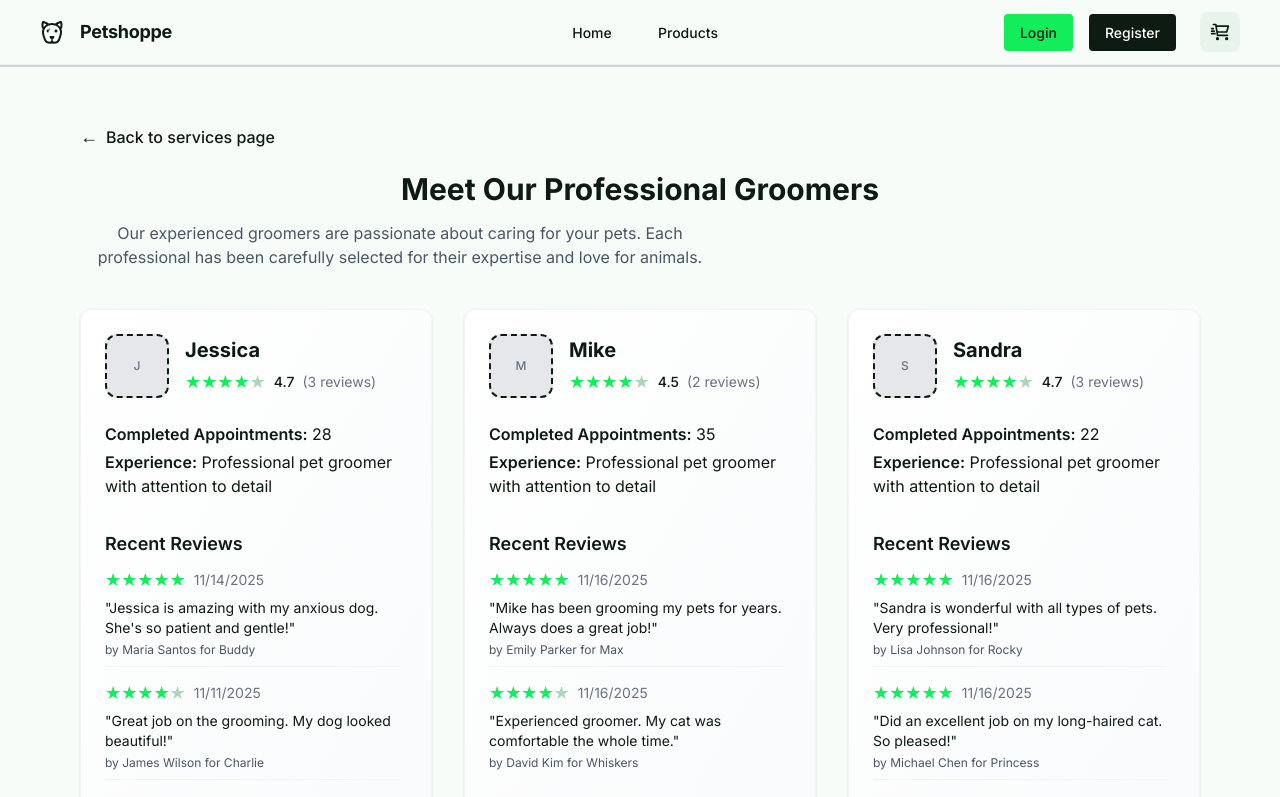
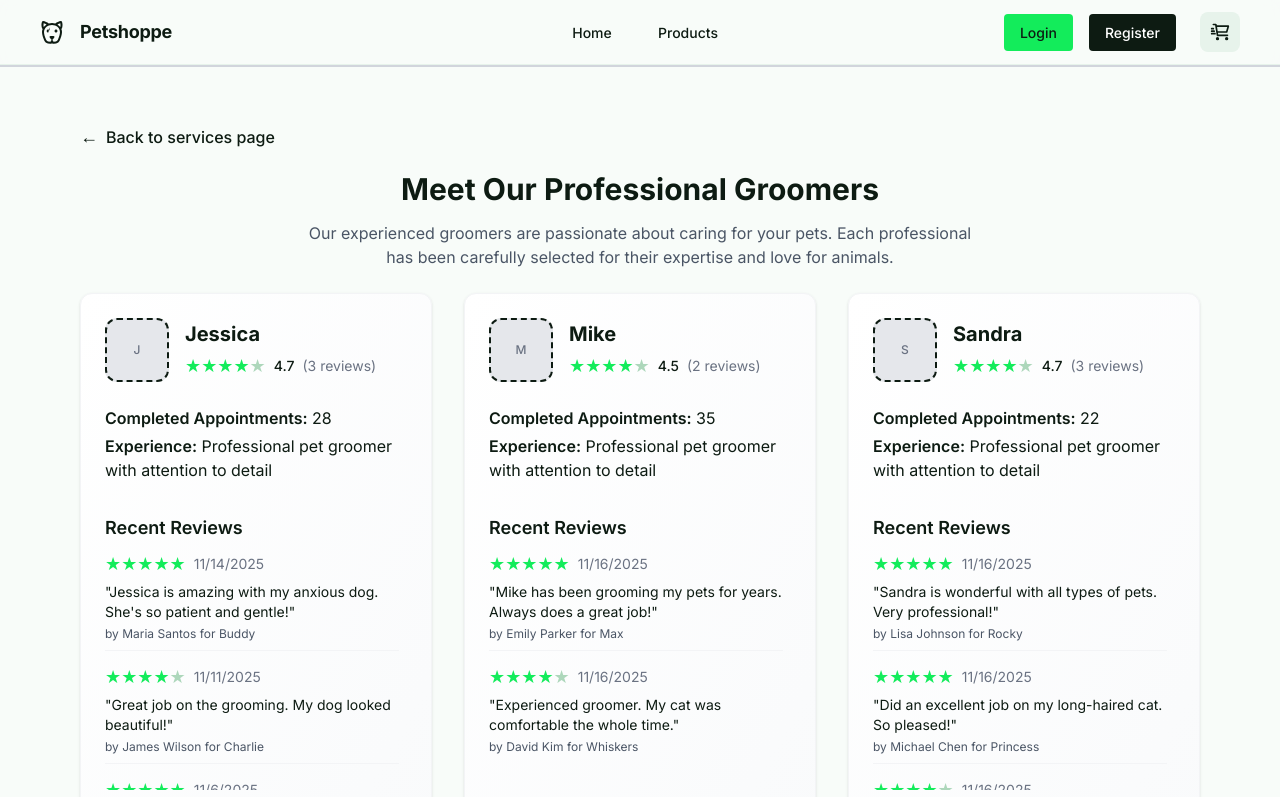
Before and after one commit to Mark-Barican/Petshoppe, a Next.js app: page /groomers in a window 1280 px wide. Shown: the top 797 px of the page. Built offline with nearby package versions, Linux system fonts and the light colour scheme; no server answers.

Commit message:
Groomer's page info minor text align fix

```diff
--- a/app/groomers/page.tsx
+++ b/app/groomers/page.tsx
@@ -261,15 +261,17 @@ export default function GroomersPage() {
           </Link>
         </div>
 
-        {/* Title */}
-        <h1 className="text-[#0d1b12] text-3xl font-bold leading-tight px-4 pb-3 pt-2 text-center">
-          Meet Our Professional Groomers
-        </h1>
-        <p className="text-center text-gray-600 px-4 pb-6 max-w-2xl">
-          Our experienced groomers are passionate about caring for your pets.
-          Each professional has been carefully selected for their expertise and
-          love for animals.
-        </p>
+        {/* Title and Description */}
+        <div className="text-center px-4 pb-6">
+          <h1 className="text-[#0d1b12] text-3xl font-bold leading-tight pb-3 pt-2">
+            Meet Our Professional Groomers
+          </h1>
+          <p className="text-gray-600 max-w-2xl mx-auto">
+            Our experienced groomers are passionate about caring for your pets.
+            Each professional has been carefully selected for their expertise
+            and love for animals.
+          </p>
+        </div>
 
         {/* Loading */}
         {loading && (
@@ -304,7 +306,7 @@ export default function GroomersPage() {
 
         {/* Groomers grid */}
         {!loading && (
-          <div className="grid grid-cols-1 md:grid-cols-2 lg:grid-cols-3 gap-8 p-4">
+          <div className="grid grid-cols-1 md:grid-cols-2 lg:grid-cols-3 gap-8 px-4">
             {groomers.map((groomer) => (
               <div
                 key={groomer.name}
```
